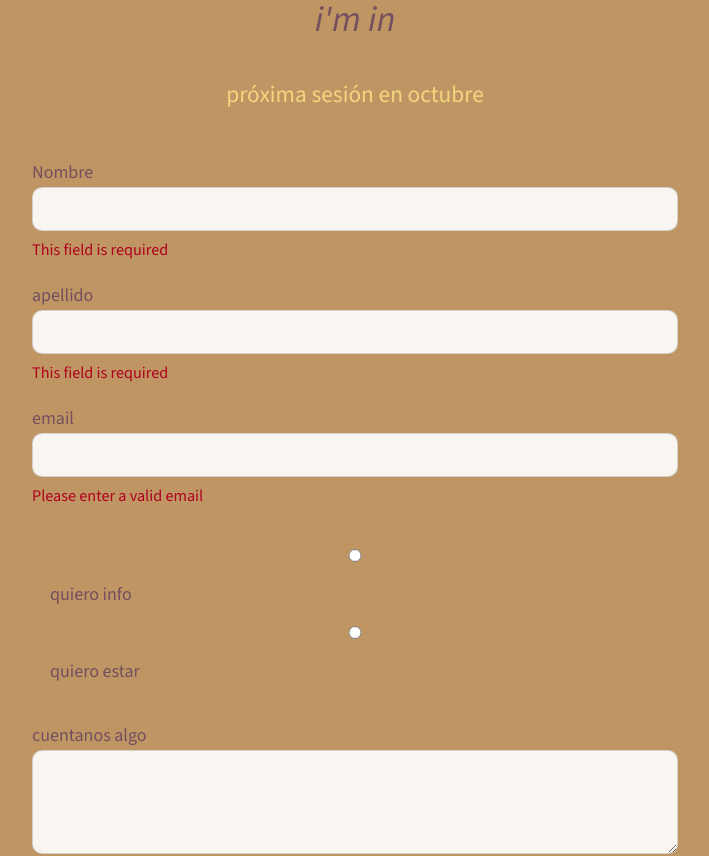
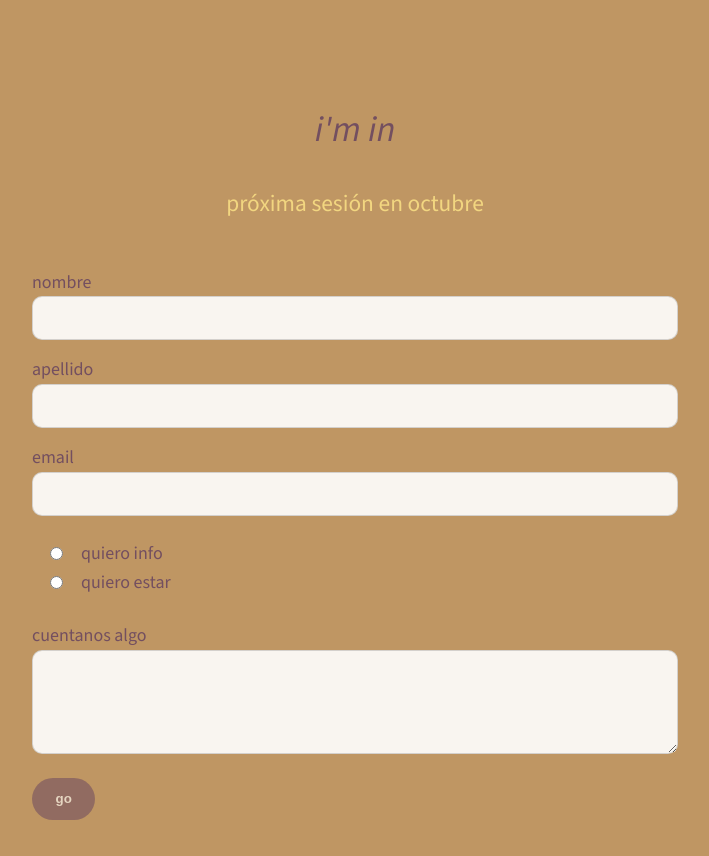
Before and after one commit to nonowelle/test-cafe, a Vue app: page / in a window 1280 px wide. Shown: the part 1980-2836 px from the top of the page, without its empty margins (285-994 px from the left). Built offline with nearby package versions, Linux system fonts and the light colour scheme.

Commit message:
basic styles form

```diff
--- a/src/components/Form.vue
+++ b/src/components/Form.vue
@@ -2,7 +2,7 @@
     <form ref="form" @submit.prevent="handleSubmit">
         <div class="form-input">
             <label>
-                Nombre
+                nombre
             </label>
             <input type="text" v-model="formData.firstName" />
             <span class="error" v-if="!isValidFirstName">This field is required</span>
@@ -26,13 +26,17 @@
         </div>
         <fieldset class="form-input">
 
-            <div>
+            <div class="radio-container">
+                <div class="radio">
+                    <input type="radio" id="info" value="info" v-model="formData.razon" />
+                    <label for="info">quiero info</label>
+                </div>
 
-                <input type="radio" id="info" value="info" v-model="formData.razon" />
-                <label for="info">quiero info</label>
+                <div class="radio">
+                    <input type="radio" id="estar" value="estar" v-model="formData.razon" />
+                    <label for="estar">quiero estar</label>
+                </div>
 
-                <input type="radio" id="estar" value="estar" v-model="formData.razon" />
-                <label for="estar">quiero estar</label>
             </div>
 
         </fieldset>
@@ -70,13 +74,13 @@ const formData = reactive<FormData>({
 });
 
 
-const isValidFirstName = computed(() => formData.firstName.length > 0);
-const isValidLastName = computed(() => formData.lastName.length > 0);
-const isValidEmail = computed(() => {
+const isValidFirstName = () => formData.firstName.length > 0;
+const isValidLastName = () => formData.lastName.length > 0;
+const isValidEmail = () => {
     // Simple email validation regex
     const email = formData.email;
     return /^[^\s@]+@[^\s@]+\.[^\s@]+$/.test(email);
-});
+};
 const isFormValid = computed(() => isValidFirstName.value && isValidLastName.value && isValidEmail.value);
 
 const validateForm = () => {
@@ -94,7 +98,7 @@ form {
     width: min(700px, 100%);
     display: flex;
     flex-direction: column;
-    gap: 1rem;
+    gap: 0.5rem;
     padding: 1.5rem;
 
 }
@@ -134,6 +138,16 @@ fieldset {
     border: none;
 }
 
+.radio {
+    display: flex;
+
+    input {
+        width: auto;
+        margin-right: 1rem;
+        margin-bottom: 0;
+    }
+}
+
 .radio-button {
     width: auto;
     margin-right: 16px;
```
